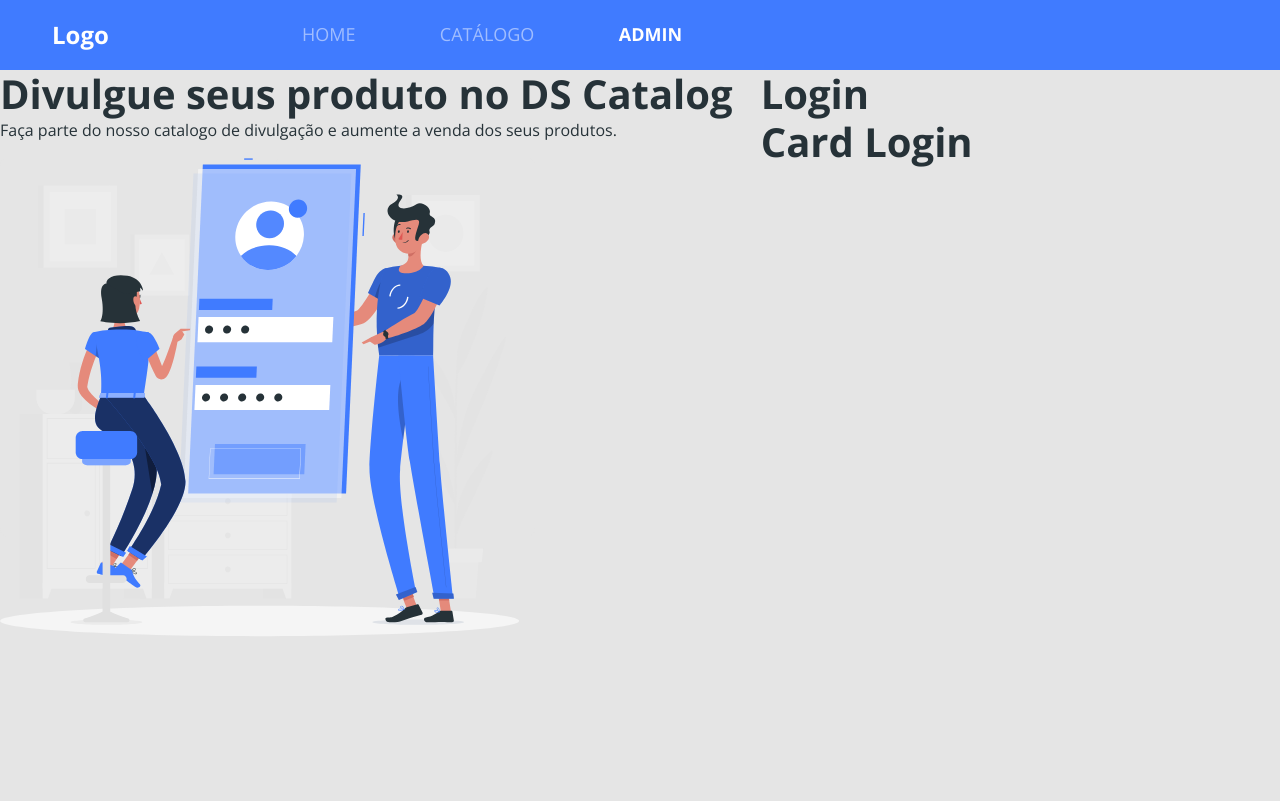
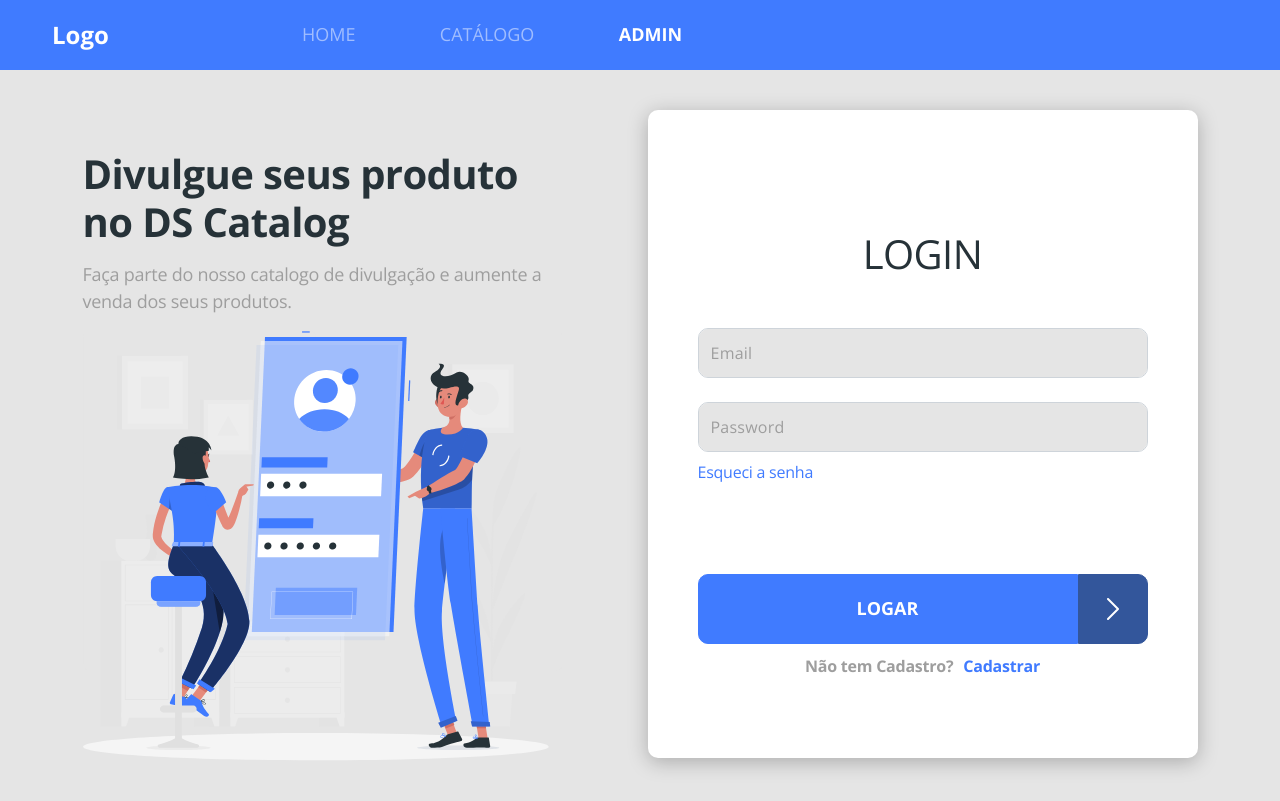
Before and after one commit to linconviana/projeto_react_spring, a React (Create React App) app in the folder frontweb/: page /admin/auth/login in a window 1280 px wide. Built offline with nearby package versions, Linux system fonts and the light colour scheme; no server answers.

Commit message:
login card style

```diff
--- a/frontweb/src/App.css
+++ b/frontweb/src/App.css
@@ -35,3 +35,15 @@
   box-shadow: 0px 4px 20px rgba(0, 0, 0, 0.25);
   background: #fff;
 }
+
+.base-input{
+  border-radius: 10px;
+  font-size: 1em;
+  letter-spacing: 0.015em;
+  color: #263238;
+  height: 50px;
+}
+
+.base-input::placeholder{
+  color: #9e9e9e;
+}
--- a/frontweb/src/components/ButtonIcon/styles.css
+++ b/frontweb/src/components/ButtonIcon/styles.css
@@ -7,6 +7,7 @@
   color: #fff !important;
   font-size: 12px;
   border-radius: 10px 0 0 10px;
+  width: calc(100% - 50px);
 }
 
 .btn-container button.btn-icon:hover {
@@ -39,6 +40,10 @@
     height: 70px;
   }
 
+  .btn-container button.btn-icon {
+    width: calc(100% - 70px);
+  }
+
   .btn-container button.btn-icon h6 {
     font-size: 18px;
   }
--- /dev/null
+++ b/frontweb/src/pages/Admin/Auth/Login/index.tsx
@@ -0,0 +1,31 @@
+import ButtonIcon from 'components/ButtonIcon';
+import {Link} from 'react-router-dom';
+
+import './styles.css';
+
+const Login = () => {
+
+    return(
+        <div className="base-card login-card">
+            <h1>Login</h1>
+            <form>
+                <div className="mb-4">
+                    <input type="text" className="form-control base-input" placeholder="Email" name="username" />
+                </div>
+                <div className="mb-2">
+                    <input type="password" className="form-control base-input" placeholder="Password" name="password" />
+                </div>
+                <Link to="auth/recover" className="login-link-recover">Esqueci a senha</Link>
+                <div className="login-submit">
+                    <ButtonIcon text="Logar" />
+                </div>
+                <div className="signup-container">
+                    <span className="not-registered">Não tem Cadastro?</span>
+                    <Link to="auth/register" className="login-link-register">Cadastrar</Link>
+                </div>
+            </form>
+        </div>
+    )
+}
+
+export default Login;
--- /dev/null
+++ b/frontweb/src/pages/Admin/Auth/Login/styles.css
@@ -0,0 +1,53 @@
+.login-card{
+    padding: 20px;
+    font-size: 16px;
+}
+
+.login-card h1{
+    font-weight: normal;
+    font-size: 2.5em;
+    letter-spacing: -0.015em;
+    text-align: center;
+    text-transform: uppercase;
+    margin: 70px 0px 50px 0px;
+}
+
+.login-link-recover{
+    font-size: 1em;
+    letter-spacing: -0.015em;
+    color: #407bff;
+    display: block;
+    margin-bottom: 90px;
+}
+
+.login-link-register{
+    font-weight: bold;
+    font-size: 1em;
+    text-align: center;
+    letter-spacing: -0.015em;
+    color: #407bff;
+    margin-left: 10px;
+}
+
+.login-submit{
+    margin-bottom: 10px;
+}
+
+.not-registered{
+    font-weight: bold;
+    font-size: 1em;
+    text-align: center;
+    letter-spacing: -0.015em;
+    color: #9e9e9e;
+}
+
+.signup-container{
+    text-align: center;
+    margin-bottom: 30px;
+}
+
+@media (min-width: 576px){
+    .login-card{
+        padding: 50px;
+    }
+}
--- a/frontweb/src/pages/Admin/Auth/index.tsx
+++ b/frontweb/src/pages/Admin/Auth/index.tsx
@@ -1,19 +1,21 @@
 import Imagem from 'assets/images/auth-image.svg'
 import { Route, Switch } from 'react-router';
+import Login from './Login';
+
+import './styles.css'
 
 const Auth = () => {
     return(
-        <div className="row">
-            <div className="col-md-7 banner-container">
+        <div className="auth-container">
+            <div className="auth-banner-container">
                 <h1>Divulgue seus produto no DS Catalog</h1>
                 <p>Faça parte do nosso catalogo de divulgação e aumente a venda dos seus produtos.</p>
                 <img src={Imagem} alt="imagem"/>
             </div>
-            <div className="col-md-5 auth-form-container">
-                <h1>Login</h1>
+            <div className="auth-form-container">
                 <Switch>
                     <Route path="/admin/auth/login">
-                            <h1>Card Login</h1>
+                        <Login />
                     </Route>
                     <Route path="/admin/auth/signup">
                         <h1>Card Signup</h1>
--- /dev/null
+++ b/frontweb/src/pages/Admin/Auth/styles.css
@@ -0,0 +1,77 @@
+.auth-container{
+    display: flex;
+    justify-content: space-around;
+    padding: 20px;
+}
+
+.auth-banner-container{
+    display: none;
+}
+
+.auth-form-container{
+    width: 100%;
+}
+
+@media(min-width: 576px){
+
+    .auth-form-container{
+        width: 480px;
+    }
+}
+
+@media(min-width: 768px){
+
+    .auth-form-container{
+        width: 550px;
+    }
+}
+
+@media(min-width: 1200px){
+
+    .auth-container{
+        padding: 40px;
+    }
+
+    .auth-banner-container{
+        display: flex;
+        flex-direction: column;
+        width: 480px;
+    }
+
+    .auth-banner-container{
+        margin-top: 40px;
+    }
+
+    .auth-banner-container h1{
+        font-size: 40px;
+        letter-spacing: -0.015em;
+        color: #263238;
+        margin-bottom: 15px;
+    }
+
+    .auth-banner-container p{
+        font-size: 18px;
+        letter-spacing: -0.015em;
+        color: #9e9e9e
+    }
+
+    .auth-banner-container svg{
+        width: 100%;
+    }
+}
+
+@media(min-width: 1400px){
+
+    .auth-banner-container{
+        width: 550px;
+    }
+
+    .auth-banner-container h1{
+        font-size: 50px;
+        margin-bottom: 25px;
+    }
+
+    .auth-banner-container p{
+        font-size: 24px;
+    }
+}
```
Lines whose indentation alone changed are shown as unchanged.
